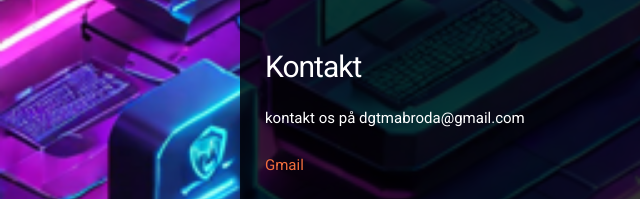
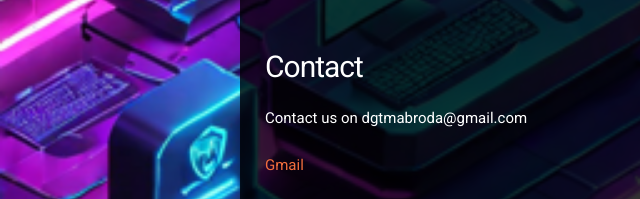
Before and after one commit to DiamondDreng/V-S_eng, a plain HTML site: page index.html in a window 1280 px wide. Both pictures are taken after a click on the link "Contact". Shown: the part 459-658 px from the top of the page, 0-640 px from the left. Drawn offline with nearby package versions, Linux system fonts and the light colour scheme.

Commit message:
Update index.html

```diff
--- a/index.html
+++ b/index.html
@@ -88,8 +88,8 @@
           </div>
 
           <div id="contact" class="content-region hide">
-            <h2>Kontakt</h2>
-           <p>kontakt os på dgtmabroda@gmail.com</p>
+            <h2>Contact</h2>
+           <p>Contact us on dgtmabroda@gmail.com</p>
             <a href="https://mail.google.com/mail/u/1/#inbox?compose=new">Gmail</a>
           </div>
 
```
